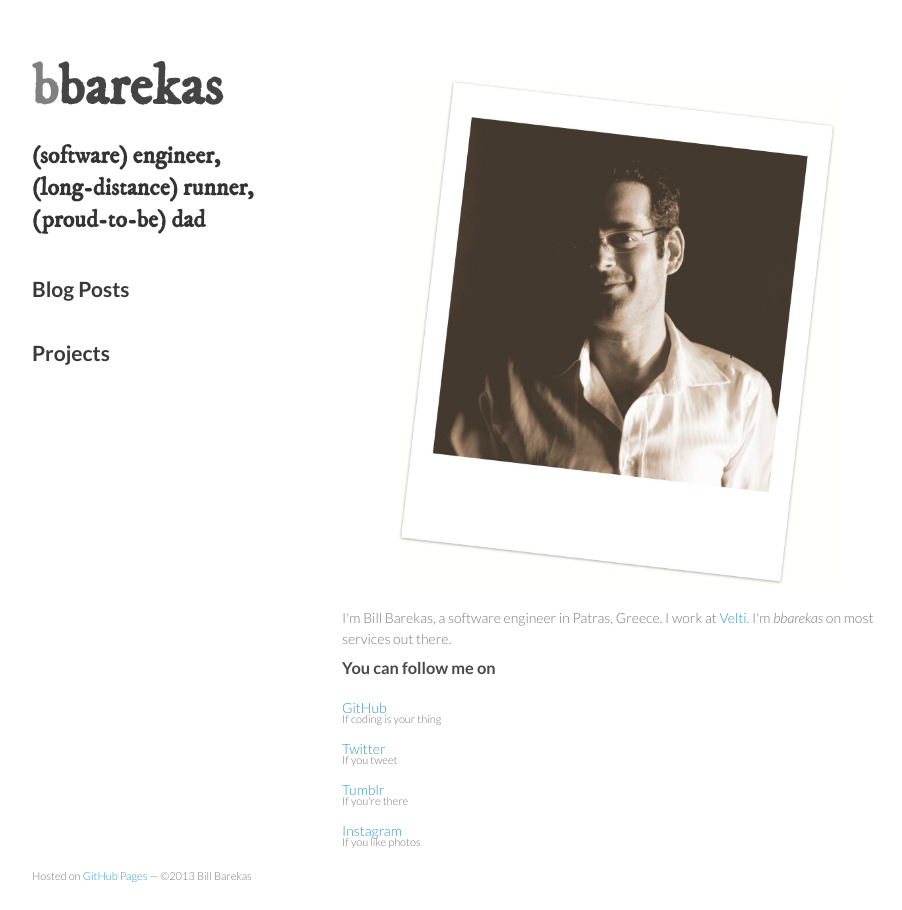
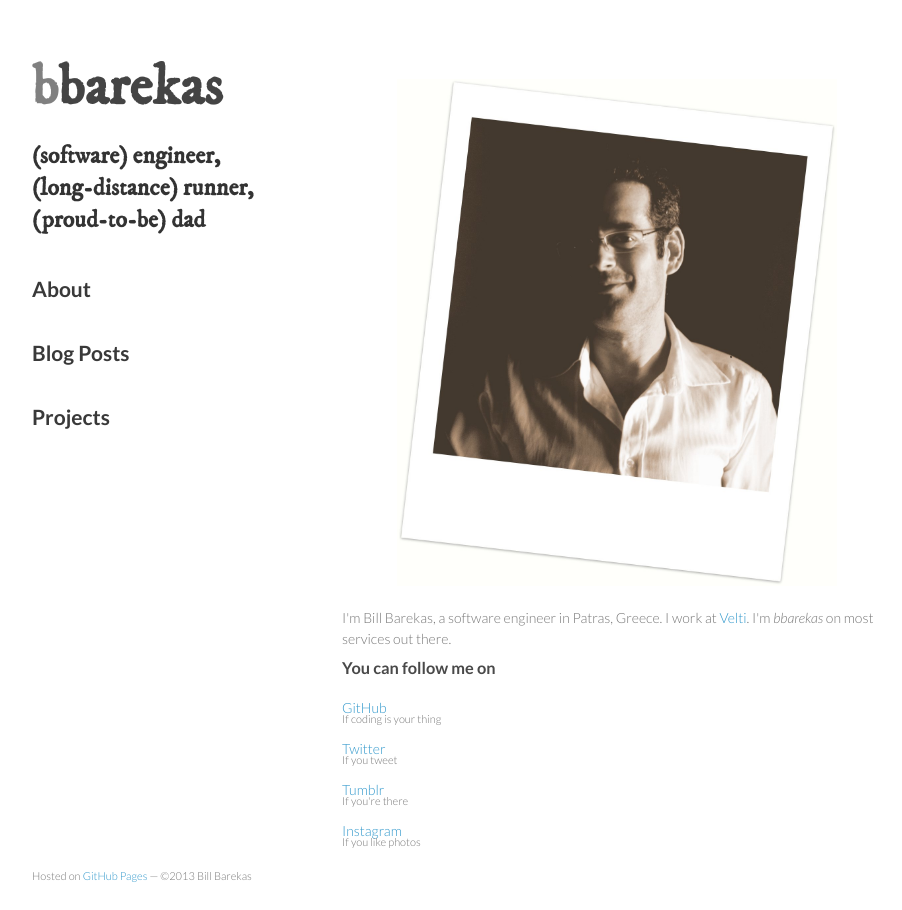
Before and after one commit to bbarekas/bbarekas.github.com, a Jekyll site: the page built from index.html, in a window 1280 px wide. Shown: the whole page, without its empty margins (178-1080 px from the left). Built offline with Jekyll 4.4.1, drawn with Linux system fonts in a browser that asks for light colours; Markdown is read by kramdown in place of the engine named in the settings.

Commit message:
Add about link to about.me

```diff
--- a/_layouts/default.html
+++ b/_layouts/default.html
@@ -59,6 +59,11 @@
                 (proud-to-be)&nbsp;dad
                 </span>
             </h2>
+
+            <br>
+            <a href="http://about.me/bbarekas">
+                <h2>About</h2>
+            </a>
 
             <br>
             <a href="/blog/">
```
